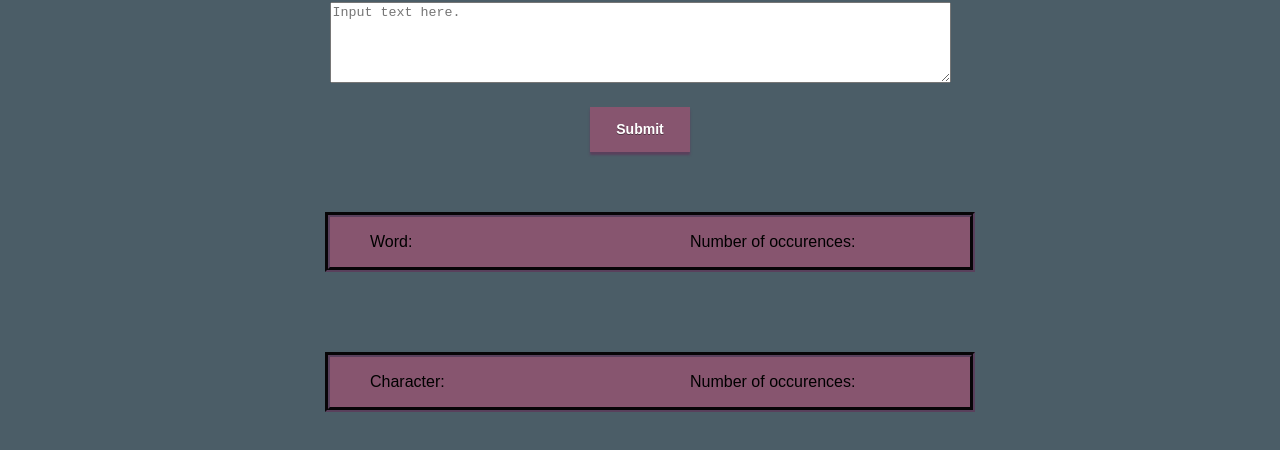
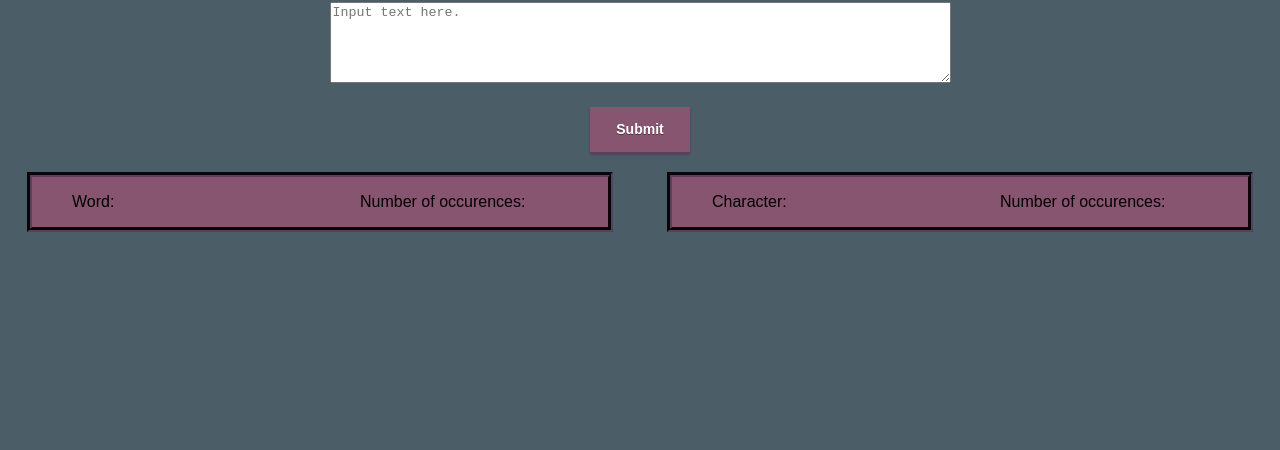
Before and after one commit to ccrutcher/WordFrequency, a plain HTML site: page index.html in a window 1280 px wide. Shown: the part 78-528 px from the top of the page. Drawn offline with Linux system fonts and the light colour scheme; a web font is replaced by a local one.

Commit message:
Styling change

```diff
--- a/index.html
+++ b/index.html
@@ -19,15 +19,18 @@
         </div>
     </form></div>
 
-    <div class="container-container">
+    <div class="max-container">
+    <div class="container-container1">
         <div id="word-frequency-container">
             <div class="word-display"><ul id="ul1">Word:</ul></div>
             <div class="word-display"><ul id="ul2">Number of occurences:</ul></div>
         </div>
-
+    </div>
+    <div class="container-container2">
         <div id="char-frequency-container">
             <div class="char-display"><ul id="ul3">Character:</ul></div>
             <div class="char-display"><ul id="ul4">Number of occurences:</ul></div>
+        </div>
         </div>
     </div>
 
--- a/style.css
+++ b/style.css
@@ -50,32 +50,49 @@ ul {
   box-shadow: none;
 }
 
-.container-container {
+.max-container {
+  height: 65vh;
   width: 100%;
+  padding-top: 20px;
   margin: 0 auto;
-  padding: 10px;
+  display: flex;
+  flex-direction: row;
+  justify-content: space-around;
+}
+
+.container-container1 {
+  width: 100%;
+  display: flex;
+  justify-content: center;
+  overflow-y: auto;
+  overflow-x: hidden;
+}
+
+.container-container2 {
+  width: 100%;
+  display: flex;
+  justify-content: center;
+  overflow-y: auto;
+  overflow-x: hidden;
 }
 
 #word-frequency-container {
   border: 5px groove #59405c;
   background-color: #87556f;
-  margin: 0 auto;
-  margin-top: 50px;
-  margin-bottom: 80px;
-  width: 50%;
+  width: 90%;
   display: grid;
   grid-template-columns: 1fr 1fr;
-  overflow: hidden;
+  height: fit-content;
 }
 
 #char-frequency-container {
   border: 5px groove #59405c;
   background-color: #87556f;
-  margin: 0 auto;
-  width: 50%;
+  width: 90%;
   display: grid;
   grid-template-columns: 1fr 1fr;
   overflow: hidden;
+  height: fit-content;
 }
 
 .word-display {
```
